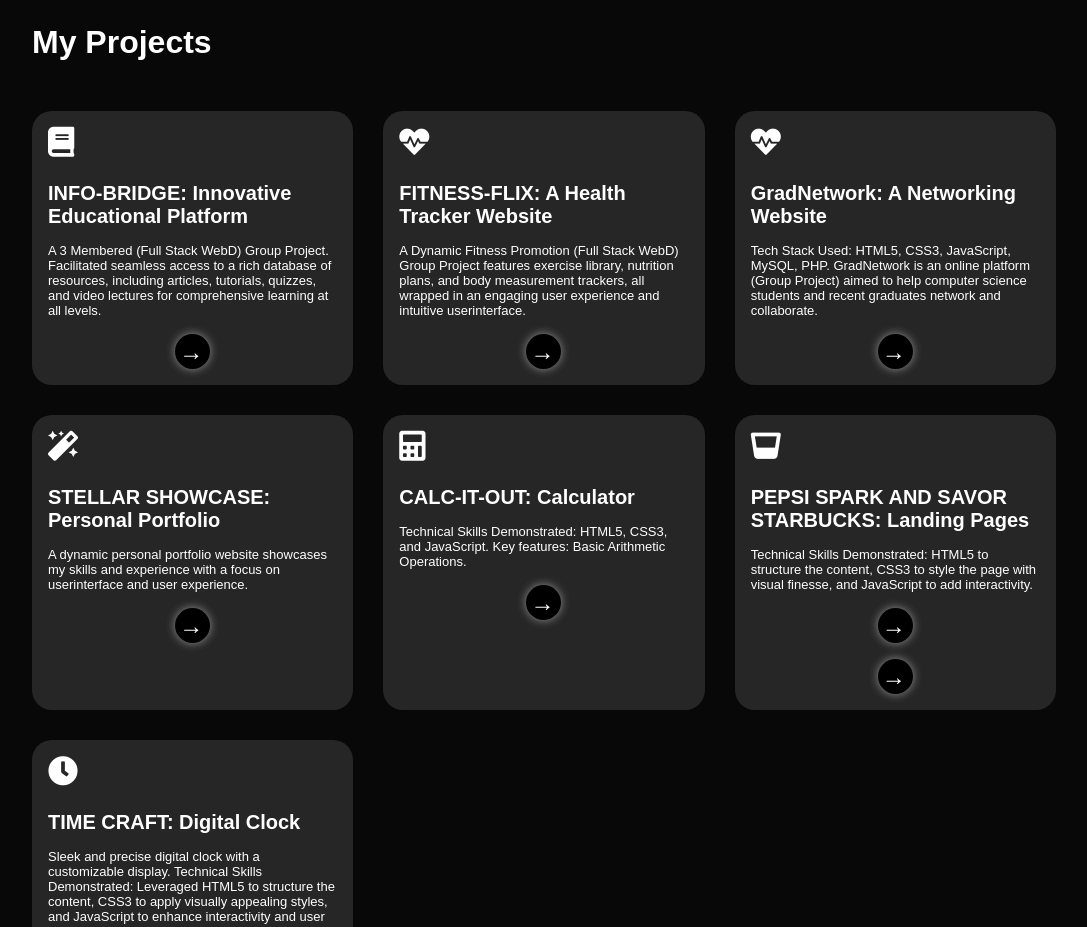
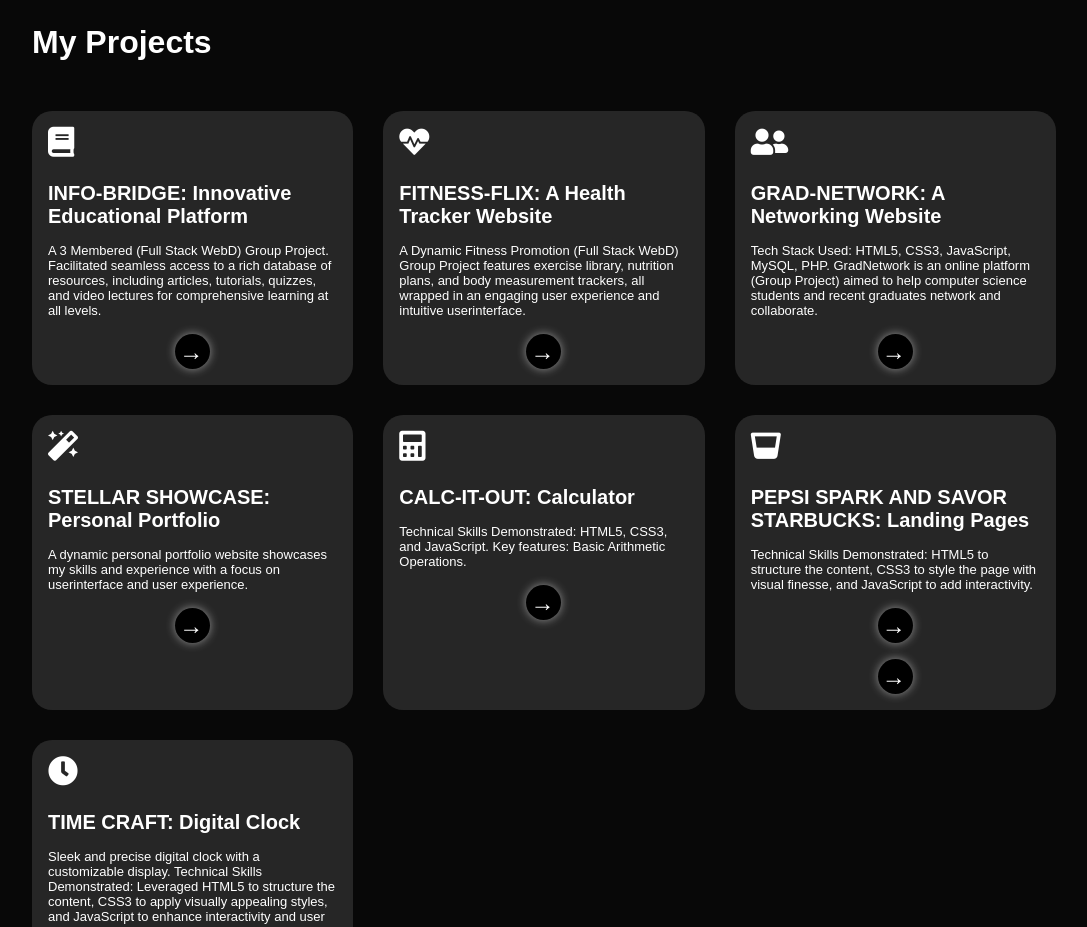
Before and after one commit to ghazalazameer/StellarShowcase, a plain HTML site: page index.html in a window 1280 px wide. Shown: the part 1420-2347 px from the top of the page, without its empty margins (96-1183 px from the left). Drawn offline with Linux system fonts and the light colour scheme; files whose address does not match are found by name.

Commit message:
Update index.html

```diff
--- a/index.html
+++ b/index.html
@@ -143,8 +143,8 @@ engaging user experience and intuitive userinterface.
 
             </div>
             <div>
-                <i class="fas fa-heartbeat"></i>
-                              <h2>GradNetwork: A Networking Website</h2>
+                <i class="fas fa-user-friends"></i>
+                              <h2>GRAD-NETWORK: A Networking Website</h2>
                 <p>
                     <ul>
                         Tech Stack Used: HTML5, CSS3, JavaScript, MySQL, PHP. GradNetwork is an online platform (Group Project) aimed to help computer science students and recent graduates network and collaborate.
```
